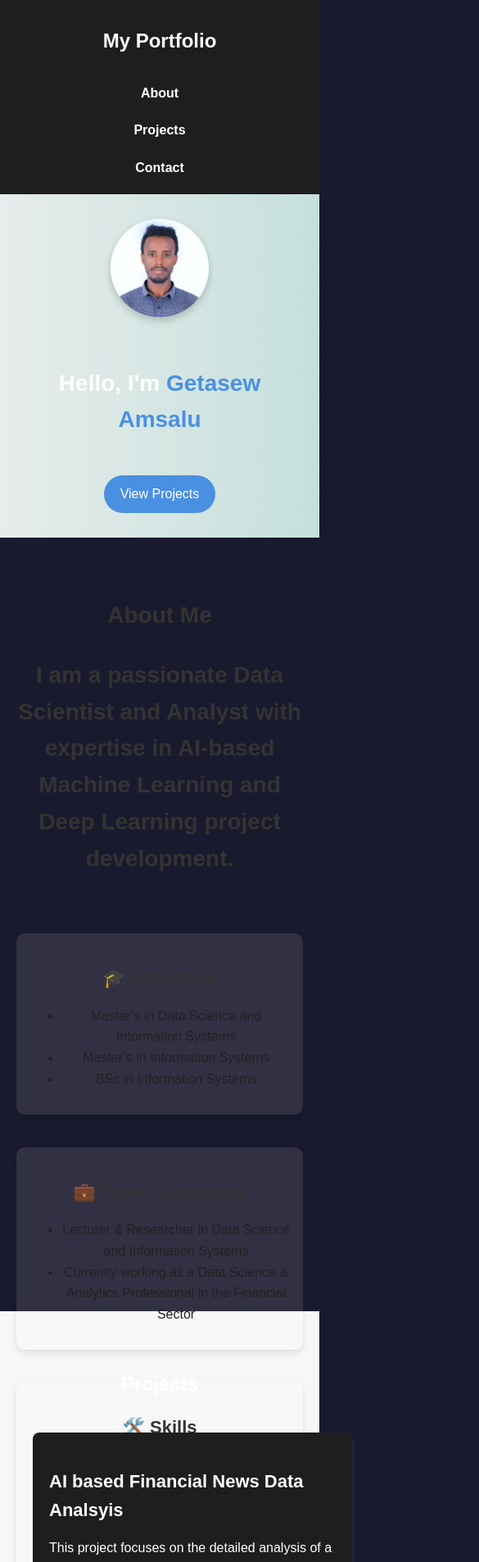
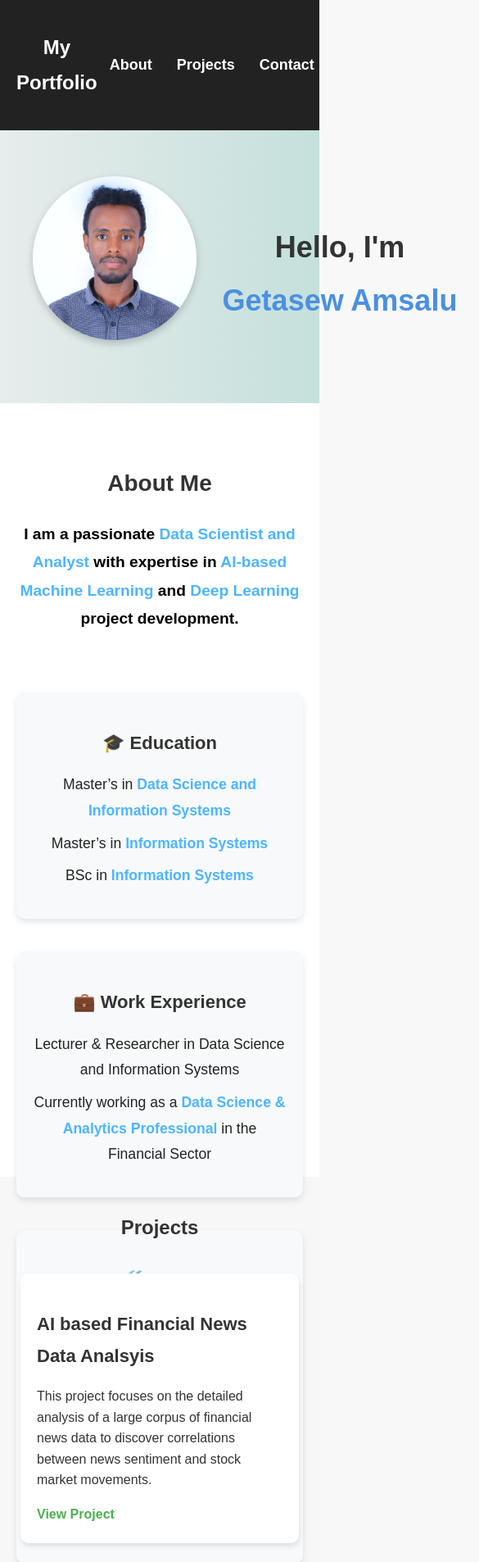
Before and after one commit to amsalugetasew/my_Portfolio, a React (Create React App) app in the folder my-portfolio/: page / in a window 390 px wide. Shown: the top 1906 px of the page at 82% size, 585 px wide, since content can reach past the window. Built offline with nearby package versions, Linux system fonts and the light colour scheme.

Commit message:
Responsive Design

```diff
--- a/my-portfolio/src/App.css
+++ b/my-portfolio/src/App.css
@@ -1,3 +1,223 @@
+/* General Styles */
+body {
+  margin: 0;
+  font-family: Arial, sans-serif;
+  background-color: #1a1a2e;
+  color: white;
+  text-align: center;
+}
+
+/* Header */
+header {
+  display: flex;
+  justify-content: space-between;
+  align-items: center;
+  padding: 20px;
+  background-color: #1e1e1e;
+}
+
+header h1 {
+  font-size: 24px;
+}
+
+nav a {
+  margin: 0 15px;
+  color: white;
+  text-decoration: none;
+  font-weight: bold;
+}
+
+nav a:hover {
+  color: #4a90e2;
+}
+
+/* Hero Section */
+.hero {
+  height: 30vh;
+  display: flex;
+  flex-direction: column;
+  justify-content: center;
+  align-items: center;
+  text-align: center;
+}
+
+.hero h2 {
+  font-size: 50px;
+}
+
+.hero span {
+  color: #4a90e2;
+}
+
+.hero p {
+  color: black;
+  font-size: 18px;
+}
+
+.hero a {
+  display: inline-block;
+  margin-top: 20px;
+  padding: 12px 24px;
+  background-color: #4a90e2;
+  color: white;
+  border-radius: 25px;
+  text-decoration: none;
+  font-size: 18px;
+}
+
+.hero a:hover {
+  background-color: #357ab8;
+}
+
+/* About Section */
+.about {
+  /* height: 30vh; */
+  padding: 50px;
+  background-color: #1e1e1e;
+}
+
+.about p {
+  font-size: 18px;
+  color: #bbbbbb;
+}
+
+/* Projects Section */
+.projects {
+  padding: 50px;
+}
+
+.projects h2 {
+  margin-bottom: 20px;
+}
+
+.project-card {
+  background-color: #1e1e1e;
+  padding: 20px;
+  border-radius: 8px;
+  box-shadow: 0px 4px 8px rgba(255, 255, 255, 0.1);
+  margin: 20px;
+  display: inline-block;
+  width: 300px;
+}
+
+.project-card h3 {
+  margin-bottom: 10px;
+}
+
+.project-card a {
+  color: #4a90e2;
+  text-decoration: none;
+}
+
+.project-card a:hover {
+  text-decoration: underline;
+}
+
+/* Contact Section */
+.contact {
+  padding: 50px;
+  background-color: #1e1e1e;
+}
+
+.contact a {
+  font-size: 30px;
+  margin: 15px;
+  color: white;
+  text-decoration: none;
+}
+
+.contact a:hover {
+  color: #4a90e2;
+}
+
+/* Footer */
+footer {
+  padding: 20px;
+  background-color: #121212;
+  color: #bbbbbb;
+}
+
+.about-section {
+  background-color: #1a1a2e;
+  color: #e0e0e0;
+  padding: 4rem 2rem;
+  text-align: center;
+}
+
+.container {
+  max-width: 800px;
+  margin: auto;
+}
+
+.section-title {
+  font-size: 2.5rem;
+  font-weight: bold;
+  margin-bottom: 1rem;
+  color: #4db5ff;
+}
+
+.intro-text {
+  font-size: 1.2rem;
+  margin-bottom: 2rem;
+  color: black;
+}
+
+.highlight {
+  color: #4db5ff;
+  font-weight: bold;
+}
+
+.about-box {
+  background: rgba(255, 255, 255, 0.1);
+  padding: 1.5rem;
+  border-radius: 10px;
+  margin-bottom: 1.5rem;
+  transition: transform 0.3s ease-in-out;
+}
+
+.about-box:hover {
+  transform: scale(1.05);
+}
+
+.about-heading {
+  font-size: 1.5rem;
+  margin-bottom: 0.8rem;
+  color: #f9a826;
+}
+
+ul {
+  list-style-type: none;
+  padding: 0;
+}
+
+ul li {
+  font-size: 1.1rem;
+  margin-bottom: 0.5rem;
+}
+
+.skills-grid {
+  display: grid;
+  grid-template-columns: repeat(auto-fit, minmax(120px, 1fr));
+  gap: 1rem;
+}
+
+.skills-grid li {
+  background: #16213e;
+  padding: 0.8rem;
+  border-radius: 5px;
+}
+.resume-section a {
+  color: #007bff;
+  text-decoration: none;
+  font-size: 1.2rem;
+}
+
+.resume-section a:hover {
+  text-decoration: underline;
+}
+
+
+
 
 /* General Styles */
 body {
@@ -233,268 +453,3 @@ ul{
     text-align: center;
   }
 }
-
-
-
-/* General Styles */
-body {
-  margin: 0;
-  font-family: 'Arial', sans-serif;
-  background-color: #1a1a2e;
-  color: white;
-  text-align: center;
-  line-height: 1.6;
-}
-
-/* Header */
-header {
-  display: flex;
-  justify-content: space-between;
-  align-items: center;
-  padding: 15px 30px;
-  background-color: #1e1e1e;
-  flex-wrap: wrap;
-}
-
-header h1 {
-  font-size: 24px;
-  flex: 1;
-}
-
-nav {
-  display: flex;
-  gap: 15px;
-}
-
-nav a {
-  color: white;
-  text-decoration: none;
-  font-weight: bold;
-  font-size: 16px;
-  padding: 5px 10px;
-}
-
-nav a:hover {
-  color: #4a90e2;
-}
-
-/* Hero Section */
-.hero {
-  display: flex;
-  flex-direction: column;
-  align-items: center;
-  text-align: center;
-  padding: 50px 20px;
-  gap: 15px;
-}
-
-.hero h2 {
-  font-size: 40px;
-}
-
-.hero span {
-  color: #4a90e2;
-}
-
-.hero a {
-  margin-top: 20px;
-  padding: 12px 24px;
-  background-color: #4a90e2;
-  color: white;
-  border-radius: 25px;
-  text-decoration: none;
-  font-size: 18px;
-}
-
-.hero a:hover {
-  background-color: #357ab8;
-}
-
-/* Profile Picture */
-.profile-picture {
-  width: 150px;
-  height: 150px;
-  border-radius: 50%;
-  object-fit: cover;
-  box-shadow: 0px 4px 10px rgba(0, 0, 0, 0.2);
-}
-
-/* About Section */
-.about-section {
-  background-color: #1a1a2e;
-  padding: 50px 20px;
-}
-
-.about-box {
-  background: rgba(255, 255, 255, 0.1);
-  padding: 20px;
-  border-radius: 10px;
-  margin-bottom: 20px;
-  transition: transform 0.3s ease-in-out;
-}
-
-.about-box:hover {
-  transform: scale(1.05);
-}
-
-/* Skills Grid */
-.skills-grid {
-  display: grid;
-  grid-template-columns: repeat(auto-fit, minmax(120px, 1fr));
-  gap: 1rem;
-}
-
-.skills-grid li {
-  background: #16213e;
-  padding: 10px;
-  border-radius: 5px;
-}
-
-/* Projects Section */
-.projects {
-  padding: 50px 20px;
-}
-
-.projects h2 {
-  margin-bottom: 20px;
-}
-
-.project-card {
-  background-color: #1e1e1e;
-  padding: 20px;
-  border-radius: 8px;
-  box-shadow: 0px 4px 8px rgba(255, 255, 255, 0.1);
-  margin: 20px;
-  width: 90%;
-  max-width: 400px;
-  text-align: left;
-  display: inline-block;
-}
-
-.project-card h3 {
-  margin-bottom: 10px;
-}
-
-.project-card a {
-  color: #4a90e2;
-  text-decoration: none;
-}
-
-.project-card a:hover {
-  text-decoration: underline;
-}
-
-/* Resume Section */
-.resume-section {
-  text-align: center;
-  padding: 30px;
-  background-color: #121212;
-}
-
-.resume-section a {
-  color: #007bff;
-  text-decoration: none;
-  font-size: 1.2rem;
-}
-
-.resume-section a:hover {
-  text-decoration: underline;
-}
-
-/* Contact Section */
-.contact {
-  padding: 50px 20px;
-  background-color: #1e1e1e;
-}
-
-.contact a {
-  font-size: 30px;
-  margin: 15px;
-  color: white;
-  text-decoration: none;
-}
-
-.contact a:hover {
-  color: #4a90e2;
-}
-
-/* Footer */
-footer {
-  padding: 20px;
-  background-color: #121212;
-  color: #bbbbbb;
-}
-
-/* Responsive Design */
-@media screen and (max-width: 768px) {
-  /* Header */
-  header {
-    flex-direction: column;
-    text-align: center;
-  }
-
-  nav {
-    flex-direction: column;
-    gap: 10px;
-    margin-top: 10px;
-  }
-
-  /* Hero */
-  .hero {
-    text-align: center;
-    padding: 30px 20px;
-  }
-
-  .hero h2 {
-    font-size: 32px;
-  }
-
-  /* Profile Picture */
-  .profile-picture {
-    width: 120px;
-    height: 120px;
-  }
-
-  /* Skills Grid */
-  .skills-grid {
-    grid-template-columns: repeat(auto-fit, minmax(100px, 1fr));
-  }
-
-  /* Projects */
-  .project-card {
-    width: 90%;
-  }
-
-  /* Footer */
-  footer {
-    text-align: center;
-    padding: 15px;
-  }
-}
-
-@media screen and (max-width: 480px) {
-  /* Hero Section */
-  .hero h2 {
-    font-size: 28px;
-  }
-
-  .hero a {
-    font-size: 16px;
-    padding: 10px 20px;
-  }
-
-  /* About Box */
-  .about-box {
-    padding: 15px;
-  }
-
-  /* Projects */
-  .project-card {
-    width: 100%;
-  }
-
-  /* Footer */
-  footer {
-    font-size: 14px;
-  }
-}
```
Also changed, not shown: 4 other files (tests, documents, lock files or other folders).
